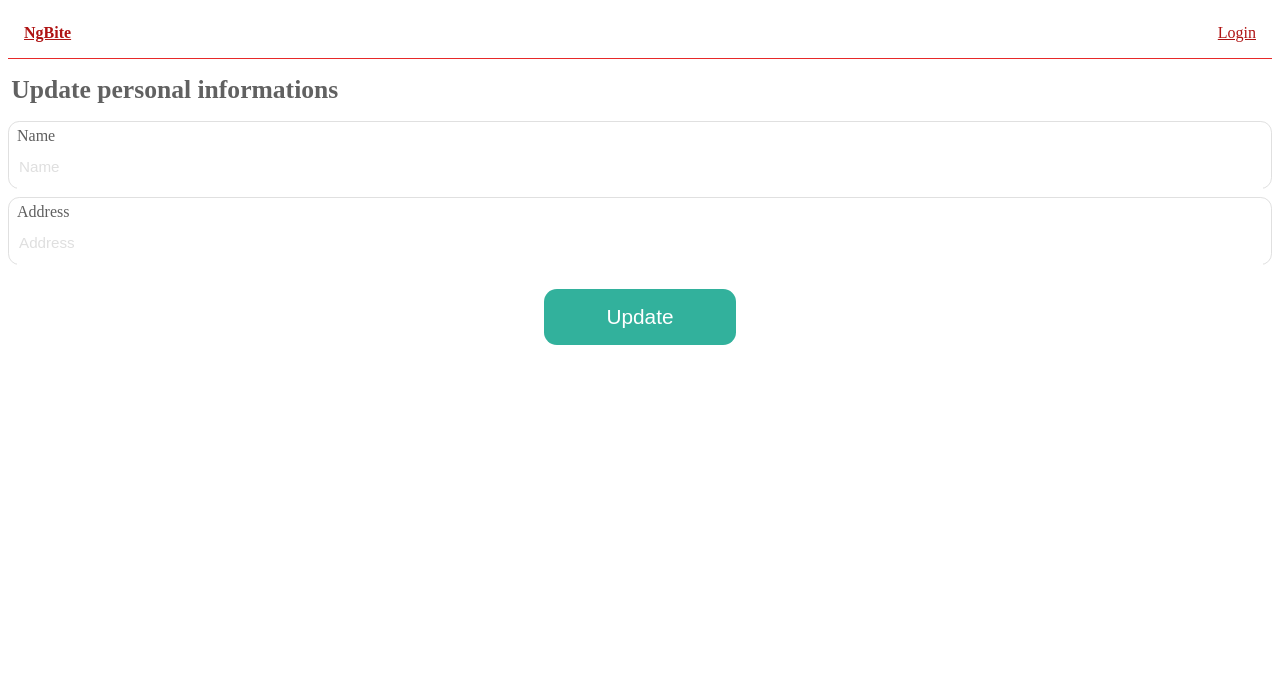
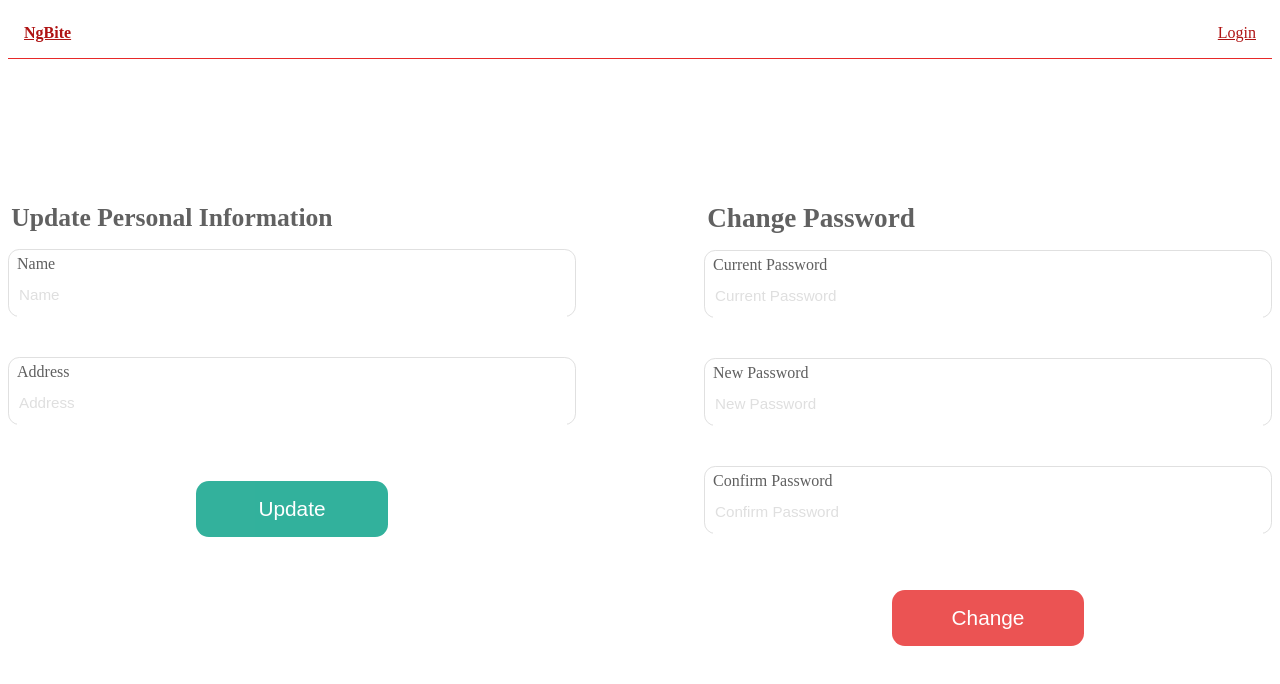
Before and after one commit to rounnemi/NgBites, an Angular app in the folder NgBites/: page /profile in a window 1280 px wide. Shown: the top 684 px of the page. Built offline with nearby package versions, Linux system fonts and the light colour scheme.

Commit message:
add update informations/change password

```diff
--- /dev/null
+++ b/NgBites/src/app/components/pages/change-password/change-password.component.css
@@ -0,0 +1,9 @@
+form {
+    display: flex;
+    flex-direction: column;
+    gap: 2rem;
+}
+
+text-input {
+    display: block;
+}
--- /dev/null
+++ b/NgBites/src/app/components/pages/change-password/change-password.component.html
@@ -0,0 +1,30 @@
+<div class="container">
+    <div class="content">
+        <app-title title="Change Password"></app-title>
+
+        <form [formGroup]="changePasswordForm" (ngSubmit)="changePassword()">
+
+            <text-input
+            [control]="this.changePasswordForm.controls.currentPassword"
+            type="password"
+            label="Current Password"
+            [showErrorsWhen]="isSubmitted">
+            </text-input>
+            <text-input
+            [control]="this.changePasswordForm.controls.newPassword"
+            type="password"
+            label="New Password"
+            [showErrorsWhen]="isSubmitted">
+            </text-input>
+            <text-input
+            [control]="this.changePasswordForm.controls.confirmPassword"
+            type="password"
+            label="Confirm Password"
+            [showErrorsWhen]="isSubmitted">
+            </text-input>
+
+            <default-button text="Change"></default-button>
+
+        </form>
+    </div>
+</div>
--- /dev/null
+++ b/NgBites/src/app/components/pages/change-password/change-password.component.ts
@@ -0,0 +1,51 @@
+import { Component, OnInit } from '@angular/core';
+import { UserService } from '../../../services/user.service';
+import { ActivatedRoute, Router } from '@angular/router';
+import { FormControl, FormGroup, ReactiveFormsModule, Validators } from '@angular/forms';
+import { TitleComponent } from '../../shared/title/title.component';
+import { TextInputComponent } from '../../shared/text-input/text-input.component';
+import { DefaultButtonComponent } from '../../shared/default-button/default-button.component';
+import { PasswordsMatchValidator } from '../../../validators/password_match_validator';
+
+@Component({
+  selector: 'app-change-password',
+  templateUrl: './change-password.component.html',
+  styleUrl: './change-password.component.css',
+  standalone: true,
+  imports: [TitleComponent, ReactiveFormsModule, TextInputComponent, DefaultButtonComponent]
+})
+export class ChangePasswordComponent {
+
+changePasswordForm = new FormGroup({
+  currentPassword: new FormControl("", [Validators.required]),
+  newPassword: new FormControl('', [Validators.required, Validators.minLength(5)]),
+  confirmPassword: new FormControl('', [Validators.required])
+}, {
+  validators: [PasswordsMatchValidator('newPassword', 'confirmPassword')]
+})
+
+isSubmitted: boolean = false;
+
+constructor(private userService: UserService, private activatedRoute: ActivatedRoute, private router: Router) { }
+
+
+changePassword() {
+  this.isSubmitted = true;
+  if (this.changePasswordForm.invalid) {
+    return;
+  }
+  const currentPassword = this.changePasswordForm.value.currentPassword as string;
+  const newPassword = this.changePasswordForm.value.newPassword as string;
+
+  this.userService.changePassword(currentPassword, newPassword).subscribe({
+    next: () => {
+      this.changePasswordForm.reset();
+      this.isSubmitted = false;
+    },
+    error: (err) => {
+      console.log(err);
+    }
+  });
+}
+
+}
--- a/NgBites/src/app/components/pages/profile-page/profile-page.component.css
+++ b/NgBites/src/app/components/pages/profile-page/profile-page.component.css
@@ -0,0 +1,23 @@
+.container {
+    display: flex;
+    flex-direction: row;
+    justify-content: center;
+    align-items: flex-start;
+    gap: 8rem;
+    height: 100%;
+    margin-top: 8rem;
+}
+
+.details {
+    width: 38rem;
+}
+
+form {
+    display: flex;
+    flex-direction: column;
+    gap: 2rem;
+}
+
+text-input {
+    display: block;
+}
--- a/NgBites/src/app/components/pages/profile-page/profile-page.component.html
+++ b/NgBites/src/app/components/pages/profile-page/profile-page.component.html
@@ -1,20 +1,17 @@
 <div class="container">
     <div class="details">
-
-        <app-title title="Update personal informations" fontSize="1.6rem"></app-title>
-
+        <app-title title="Update Personal Information" fontSize="1.6rem"></app-title>
         <form [formGroup]="profileForm" (ngSubmit)="updateProfile()">
-
             <text-input [control]="this.profileForm.controls['name']" label="Name"
                 [showErrorsWhen]="isSubmitted"></text-input>
             <text-input [control]="this.profileForm.controls['address']" label="Address"
                 [showErrorsWhen]="isSubmitted"></text-input>
 
             <default-button text="Update" bgColor="#009e84"></default-button>
+        </form>
+    </div>
 
-        </form>
-
-        <!-- <app-change-password></app-change-password> -->
-
+    <div class="details">
+        <app-change-password></app-change-password>
     </div>
 </div>
--- a/NgBites/src/app/components/pages/profile-page/profile-page.component.ts
+++ b/NgBites/src/app/components/pages/profile-page/profile-page.component.ts
@@ -6,19 +6,19 @@ import { ToastrService } from 'ngx-toastr';
 import { TitleComponent } from '../../shared/title/title.component';
 import { TextInputComponent } from '../../shared/text-input/text-input.component';
 import { DefaultButtonComponent } from '../../shared/default-button/default-button.component';
+import { ChangePasswordComponent } from '../change-password/change-password.component';
 
 @Component({
   selector: 'app-profile-page',
   templateUrl: './profile-page.component.html',
   styleUrl: './profile-page.component.css',
   standalone: true,
-  imports: [TitleComponent, ReactiveFormsModule, TextInputComponent, DefaultButtonComponent]
+  imports: [TitleComponent, ReactiveFormsModule, TextInputComponent, DefaultButtonComponent,ChangePasswordComponent]
 })
 export class ProfilePageComponent {
 
 profileForm: FormGroup;
 isSubmitted: boolean = false;
-// returnUrl = ''; // I think its not needed here
 
 constructor(private userService: UserService, private activatedRoute: ActivatedRoute, private router: Router, private toastrService: ToastrService) {
   let { name, address } = userService.currentUser;
@@ -39,13 +39,15 @@ updateProfile() {
   const name = this.profileForm.value.name as string;
   const address = this.profileForm.value.address as string;
 
-  this.userService.updateProfile({
-    name,
-    address
-  }).subscribe((newUser) => {
-    // console.log(newUser);
-    // this.router.navigateByUrl(this.returnUrl);
-  })
+  this.userService.updateProfile({ name, address }).subscribe({
+    next: () => {
+      console.log('Profile updated successfully.');
+    },
+    error: (err) => {
+      console.error('Error updating profile:', err);
+    }
+  });
+
 }
 
 }
```
